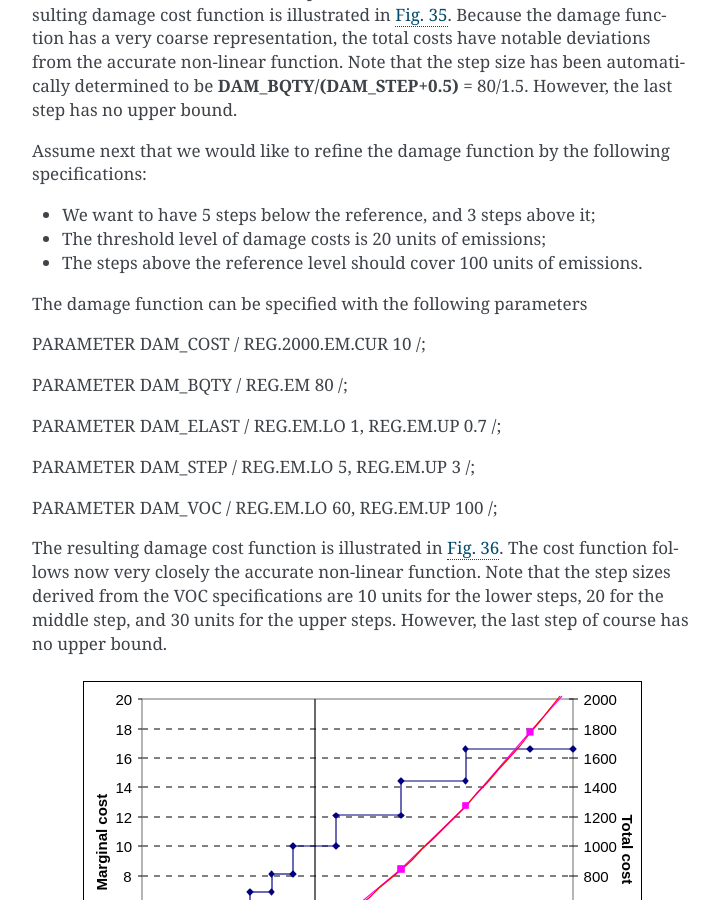
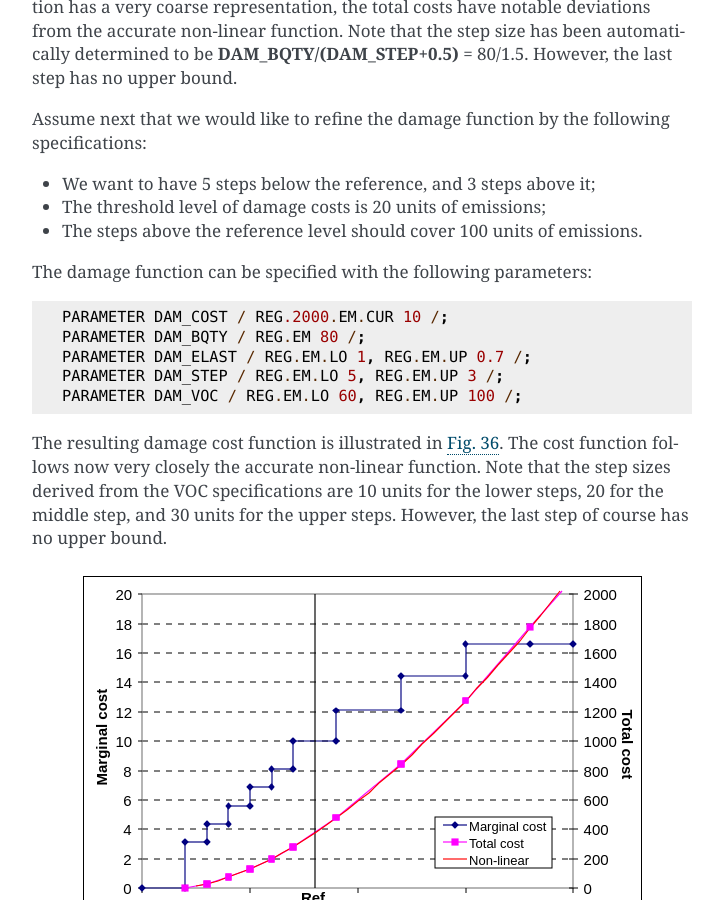
Before and after one commit to experimentarium/times, a Sphinx documentation site: the page built from docs/part-2/08-damage-cost-function.md, in a window 1280 px wide and 900 px high, scrolled down 8941 px. Shown: the whole window, without its empty margins (388-1111 px from the left). Built offline with Sphinx 7.4.7, drawn with Linux system fonts in a browser that asks for light colours; some of the changed text lies outside the part shown.

Commit message:
Highlight code blocks

````diff
--- a/docs/part-2/08-damage-cost-function.md
+++ b/docs/part-2/08-damage-cost-function.md
@@ -196,13 +196,13 @@ Assume that we wish to define linearized damage costs for the emission commodity
 
 The damage function can be specified with the following parameters:
 
+```
 PARAMETER DAM_COST / REG.2000.EM.CUR 10 /;
+PARAMETER DAM_BQTY / REG.EM 80 /;
+PARAMETER DAM_ELAST / REG.EM.LO 1, REG.EM.UP 0.7 /;
+```
 
-PARAMETER DAM_BQTY / REG.EM 80 /;
-
-PARAMETER DAM_ELAST / REG.EM.LO 1, REG.EM.UP 0.7 /;
-
- ```{figure} assets/linearized-damage-function.svg
+```{figure} assets/linearized-damage-function.svg
 :name: example-linearized-function-111
 :align: center
 
@@ -217,17 +217,15 @@ Assume next that we would like to refine the damage function by the following sp
 - The threshold level of damage costs is 20 units of emissions;
 - The steps above the reference level should cover 100 units of emissions.
 
-The damage function can be specified with the following parameters
+The damage function can be specified with the following parameters:
 
+```
 PARAMETER DAM_COST / REG.2000.EM.CUR 10 /;
-
 PARAMETER DAM_BQTY / REG.EM 80 /;
-
 PARAMETER DAM_ELAST / REG.EM.LO 1, REG.EM.UP 0.7 /;
-
 PARAMETER DAM_STEP / REG.EM.LO 5, REG.EM.UP 3 /;
-
 PARAMETER DAM_VOC / REG.EM.LO 60, REG.EM.UP 100 /;
+```
 
 The resulting damage cost function is illustrated in {numref}`example-linearized-function-1513`. The cost function follows now very closely the accurate non-linear function. Note that the step sizes derived from the VOC specifications are 10 units for the lower steps, 20 for the middle step, and 30 units for the upper steps. However, the last step of course has no upper bound.
 
````
